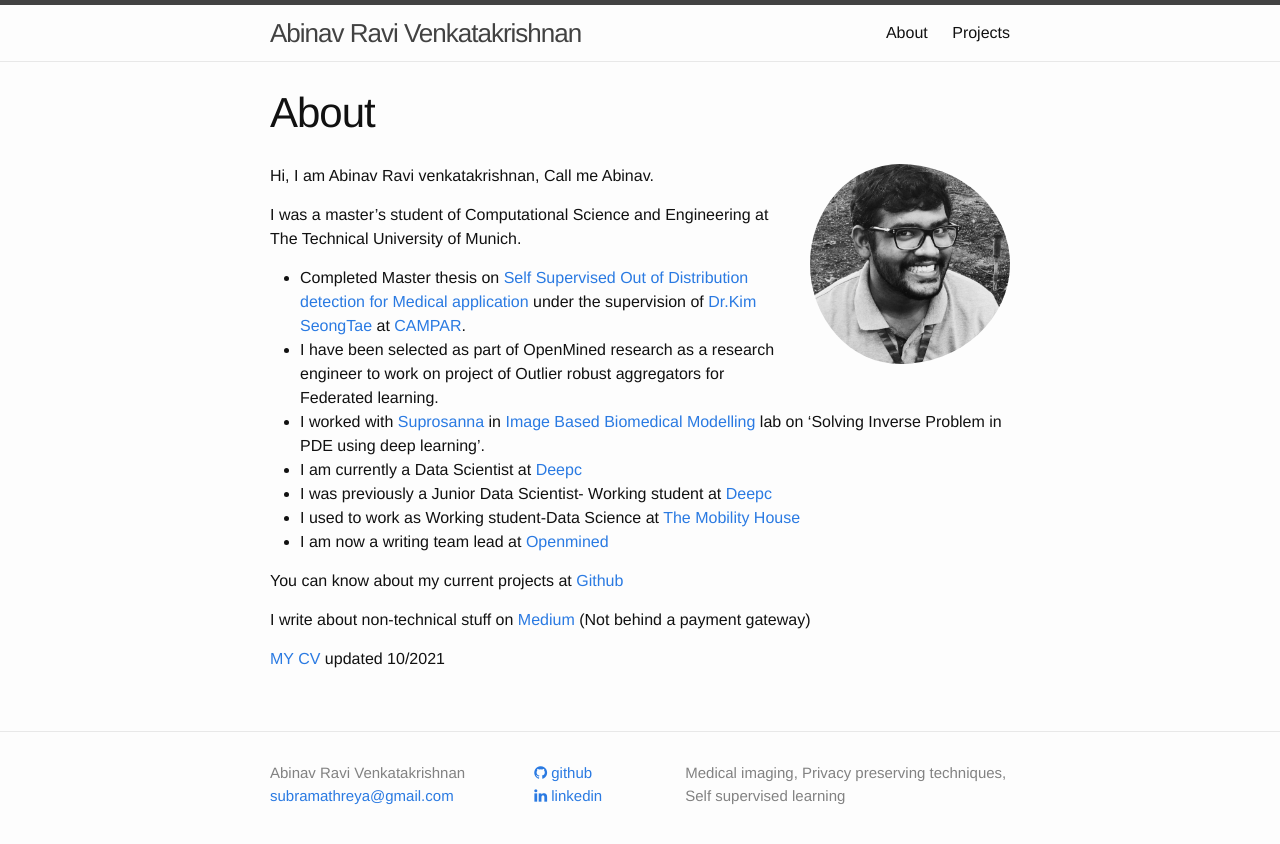
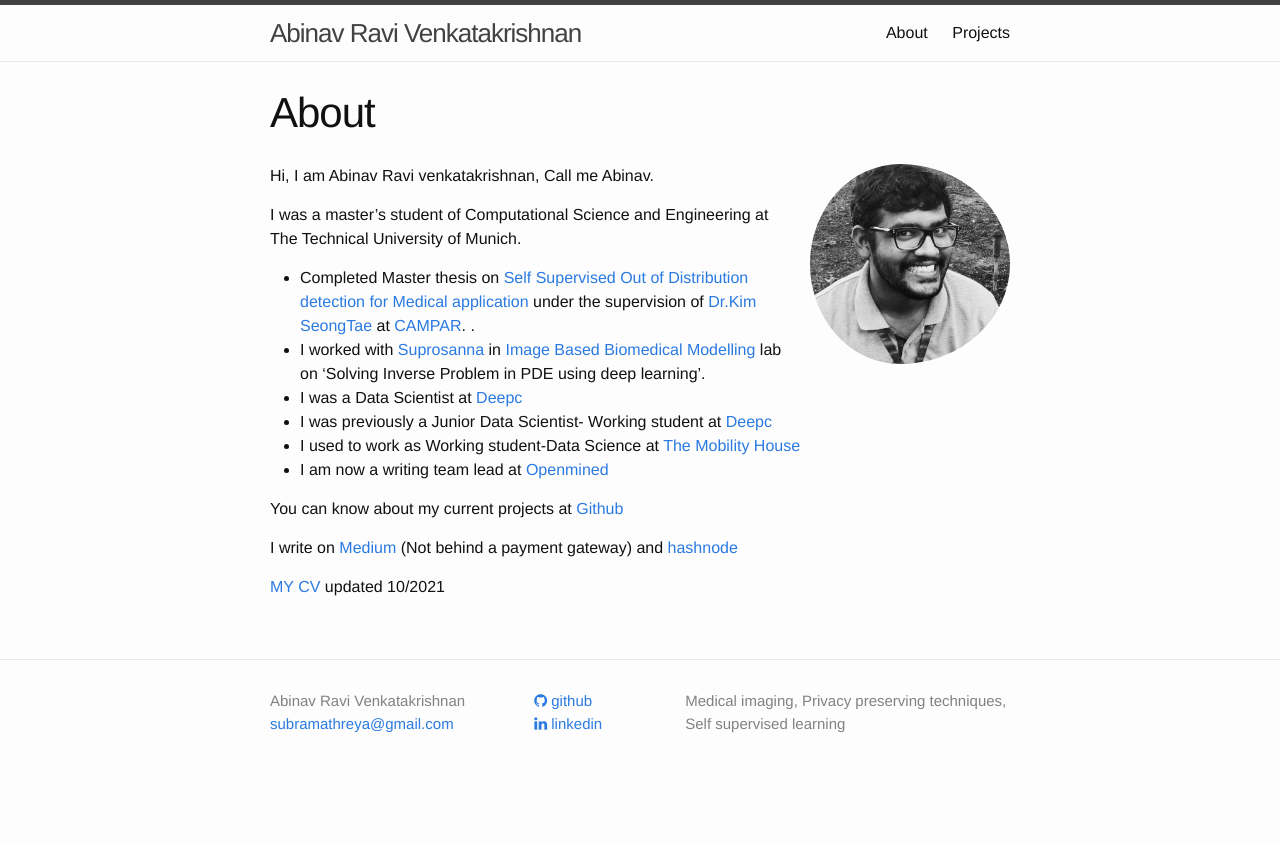
Before and after one commit to AbinavRavi/AbinavRavi.github.io, a Jekyll site: the page built from about.md, in a window 1280 px wide. Shown: the top 844 px of the page. Built offline with Jekyll 4.4.1, drawn with Linux system fonts in a browser that asks for light colours; nearby versions of some CDN libraries.

Commit message:
modified about section

```diff
--- a/about.md
+++ b/about.md
@@ -9,16 +9,15 @@ Hi, I am Abinav Ravi venkatakrishnan, Call me Abinav.
 
 I was a master's student of Computational Science and Engineering at The Technical University of Munich.
 
-* Completed Master thesis on [Self Supervised Out of Distribution detection for Medical application](../resources/thesis.pdf) under the supervision of [Dr.Kim SeongTae](http://campar.in.tum.de/Main/SeongTae) at [CAMPAR](http://campar.in.tum.de/Chair/ResearchGroupCamp).
-* I have been selected as part of OpenMined research as a research engineer to work on project of Outlier robust aggregators for Federated learning.
+* Completed Master thesis on [Self Supervised Out of Distribution detection for Medical application](../resources/thesis.pdf) under the supervision of [Dr.Kim SeongTae](http://campar.in.tum.de/Main/SeongTae) at [CAMPAR](http://campar.in.tum.de/Chair/ResearchGroupCamp).  .
 * I worked with [Suprosanna](http://campar.in.tum.de/Main/SuprosannaShit) in [Image Based Biomedical Modelling](http://campar.in.tum.de/Chair/ResearchIBBM) lab on 'Solving Inverse Problem in PDE using deep learning'.
-* I am currently a Data Scientist at [Deepc](http://deepc.ai/)
+* I was a Data Scientist at [Deepc](http://deepc.ai/)
 * I was previously a Junior Data Scientist- Working student at [Deepc](http://deepc.ai/)
 * I used to work as Working student-Data Science at [The Mobility House](https://www.mobilityhouse.com/int_en/)
 * I am now a writing team lead at [Openmined](https://blog.openmined.org/)
 
 You can know about my current projects at [Github](https://github.com/AbinavRavi)
 
-I write about non-technical stuff on [Medium](https://abinavravi.medium.com/) (Not behind a payment gateway)
+I write on [Medium](https://abinavravi.medium.com/) (Not behind a payment gateway) and [hashnode](https://abinavravi.hashnode.dev/)
 
 [MY CV](../resources/Abinavresume.pdf) updated 10/2021
```
Also changed, not shown: _posts/Setting-up-repository.markdown (+32 -1 lines).
